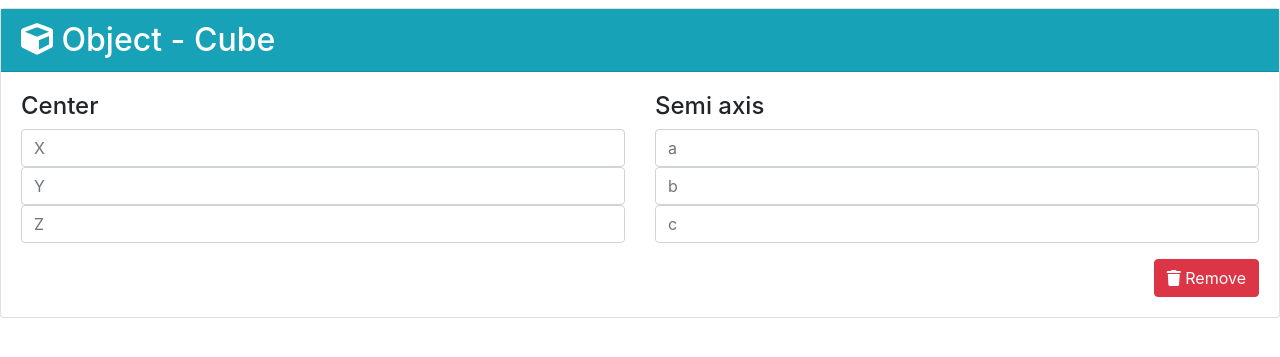
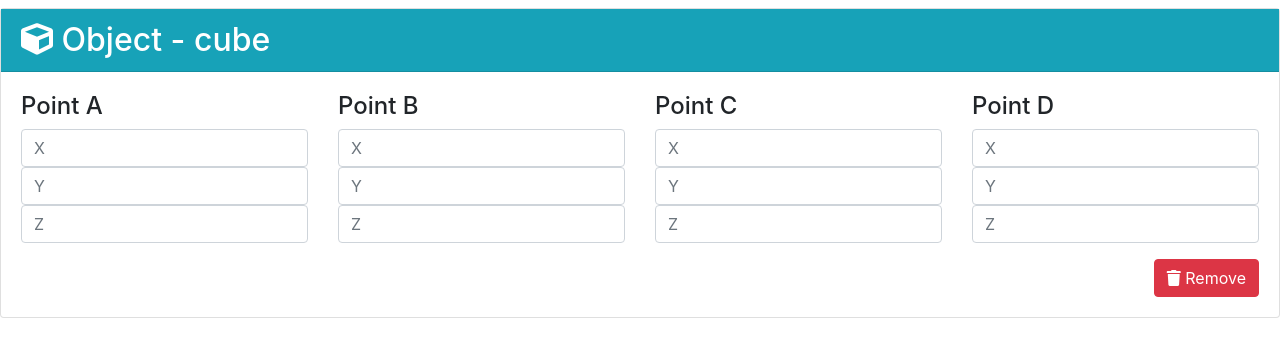
Before and after one commit to cir63ez/modell, a PHP site: template server/views/appCardObjectCube.php in a window 1280 px wide. Shown: the top 357 px of the page. Run offline with PHP 8.4, Linux system fonts and the light colour scheme; the template is opened without the code that fills it: most values are stand-ins (such as "Sample title", 1, 10 or a date in 2020); some libraries are stand-ins or nearby versions.

Commit message:
PHP Minor fixs & generilized cube to brick

```diff
--- a/server/views/appCardObjectCube.php
+++ b/server/views/appCardObjectCube.php
@@ -2,22 +2,35 @@
 
 <div class="card my-2" id="<?= $id; ?>">
     <input type="text" name="<?= $id; ?>" value="cube" hidden="hidden">
-    <div class="card-header bg-info h2 text-white"><i class="fas fa-cube"></i> Object - Cube</div>
+    <div class="card-header bg-info h2 text-white"><i class="fas fa-cube"></i> Object - cube</div>
     <div class="card-body">
         <div class="row">
-            <div class="col-6">
-                <h4>Center</h4>
+            <div class="col-3">
+                <h4>Point A</h4>
 
-                <input type="number" class="form-control" name="<?= $id; ?>_centerX" placeholder="X" required>
-                <input type="number" class="form-control" name="<?= $id; ?>_centerY" placeholder="Y"required>
-                <input type="number" class="form-control" name="<?= $id; ?>_centerZ" placeholder="Z"required>
+                <input type="number" class="form-control" name="<?= $id; ?>_pointAX" placeholder="X" required>
+                <input type="number" class="form-control" name="<?= $id; ?>_pointAY" placeholder="Y"required>
+                <input type="number" class="form-control" name="<?= $id; ?>_pointAZ" placeholder="Z"required>
             </div>
-            <div class="col-6">
-                <h4>Semi axis</h4>
+            <div class="col-3">
+                <h4>Point B</h4>
 
-                <input type="number" class="form-control" name="<?= $id; ?>_semiRangeA" placeholder="a" required>
-                <input type="number" class="form-control" name="<?= $id; ?>_semiRangeB" placeholder="b" required>
-                <input type="number" class="form-control" name="<?= $id; ?>_semiRangeC" placeholder="c" required>
+                <input type="number" class="form-control" name="<?= $id; ?>_pointBX" placeholder="X" required>
+                <input type="number" class="form-control" name="<?= $id; ?>_pointBY" placeholder="Y"required>
+                <input type="number" class="form-control" name="<?= $id; ?>_pointBZ" placeholder="Z"required>
+            </div><div class="col-3">
+                <h4>Point C</h4>
+
+                <input type="number" class="form-control" name="<?= $id; ?>_pointCX" placeholder="X" required>
+                <input type="number" class="form-control" name="<?= $id; ?>_pointCY" placeholder="Y"required>
+                <input type="number" class="form-control" name="<?= $id; ?>_pointCZ" placeholder="Z"required>
+            </div>
+            <div class="col-3">
+                <h4>Point D</h4>
+
+                <input type="number" class="form-control" name="<?= $id; ?>_pointDX" placeholder="X" required>
+                <input type="number" class="form-control" name="<?= $id; ?>_pointDY" placeholder="Y"required>
+                <input type="number" class="form-control" name="<?= $id; ?>_pointDZ" placeholder="Z"required>
             </div>
         </div>
 
--- a/server/views/appCardObjectPyramid.php
+++ b/server/views/appCardObjectPyramid.php
@@ -1,7 +1,7 @@
 <?php $id = (isset($_GET['id'])) ? htmlspecialchars(filter_input(INPUT_GET, 'id'), ENT_QUOTES) : uniqid(); ?>
 
 <div class="card my-2" id="<?= $id; ?>">
-    <input type="text" name="<?= $id; ?>" value="brick" hidden="hidden">
+    <input type="text" name="<?= $id; ?>" value="pyramid" hidden="hidden">
     <div class="card-header bg-info h2 text-white"><i class="fas fa-cube"></i> Object - Pyramid</div>
     <div class="card-body">
     <h4>Base</h4>
--- a/server/views/appModalObject.php
+++ b/server/views/appModalObject.php
@@ -13,7 +13,7 @@
                 <h6>Select the type of the object :</h6>
                 <select name="objectType" class="custom-select">
                     <option value="brick">Brick</option>
-                    <option value="cube" disabled>Cube</option>
+                    <option value="cube">Cube</option>
                     <option value="ellipsoid" selected>Ellipsoid</option>
                     <option value="pyramid">Pyramid</option>
                     <option value="sphere">Sphere</option>
```
Also changed, not shown: server/controllers/process.php (+7 -0 lines), server/models/serialize.php (+42 -6 lines).
